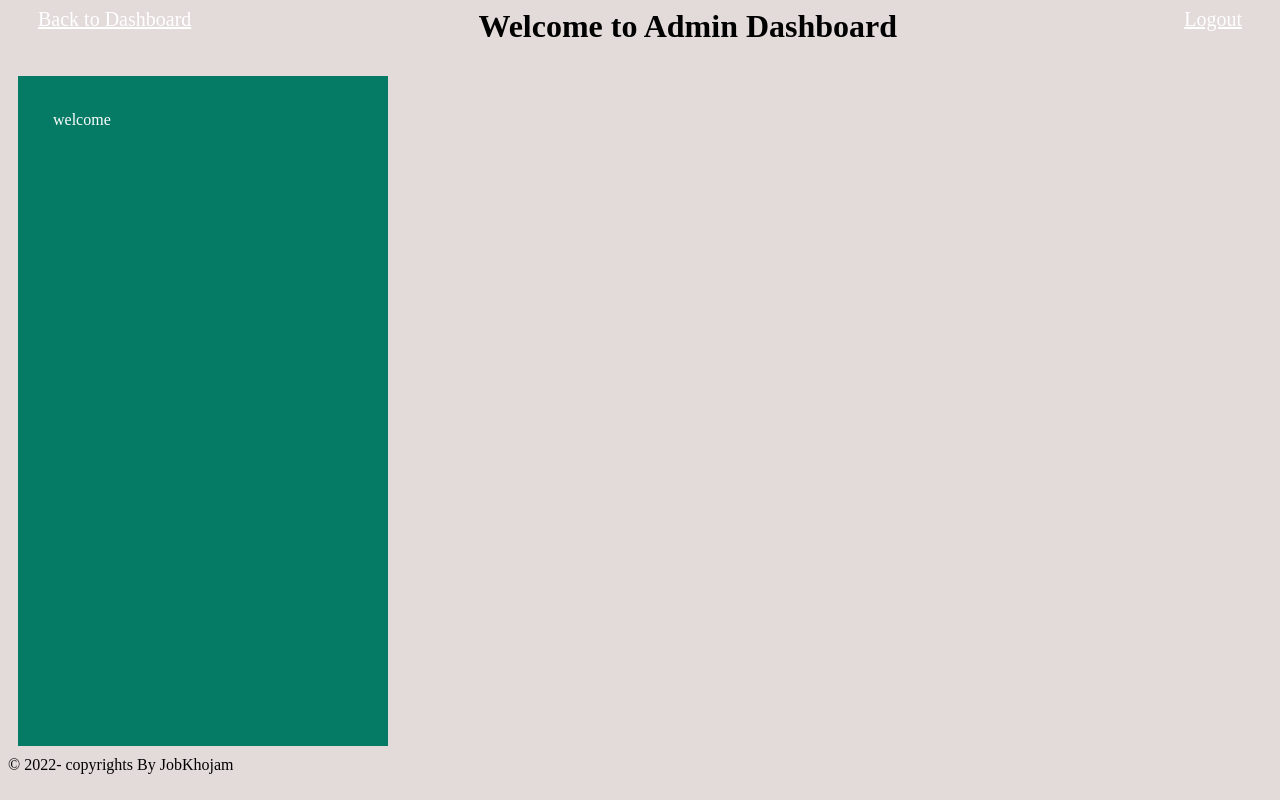
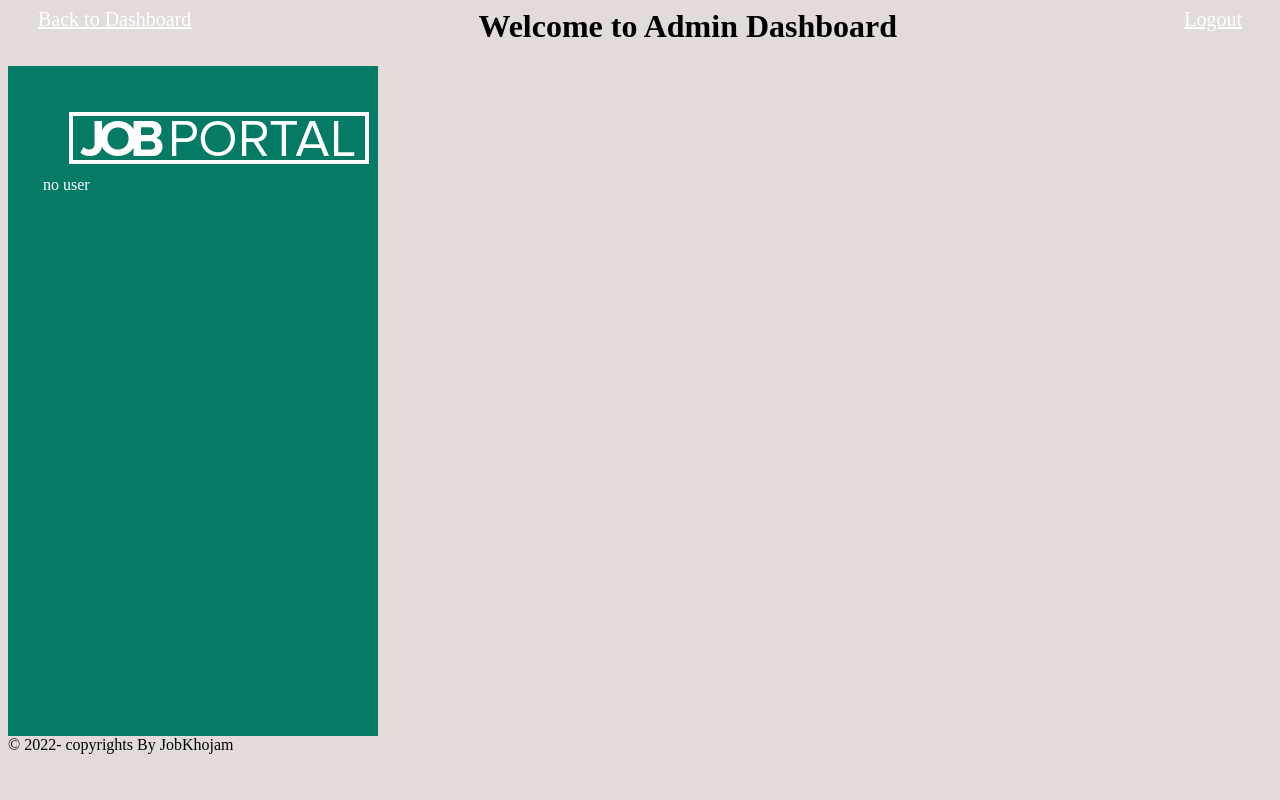
Before and after one commit to ThePrinceKushwaha/job-portal, a PHP site: page /admin/admindash.php in a window 1280 px wide. Run offline with PHP 8.4, Linux system fonts and the light colour scheme; the visitor is signed in with stand-in values (Sample User, id 1).

Commit message:
working with admindashboard

```diff
--- a/admin/css/admin-style.css
+++ b/admin/css/admin-style.css
@@ -7,7 +7,7 @@
 }
 .admin_container{
 display: flex;
-padding:10px;
+
 }
 
 .right__container{
--- a/admin/headtitle.php
+++ b/admin/headtitle.php
@@ -20,7 +20,17 @@
 <div class="main_wrapper">
 	<div class="admin_container">
 		<div class="right__container">
-			welcome
+			<div class="logo">
+				<a href="/admindash.php"><img src="../assets/images/jp-logo-light.png" alt="jobkhojam_logo"></a>
+			</div>
+		<?php
+			if(!empty($_SESSION['useremail'])){
+				echo "no user";
+			} else{
+				$a_useremail=$_SESSION['useremail'];
+				echo  $_useremail;
+			}
+		?>
 		</div>
 		<div class="left__container">
 
```
